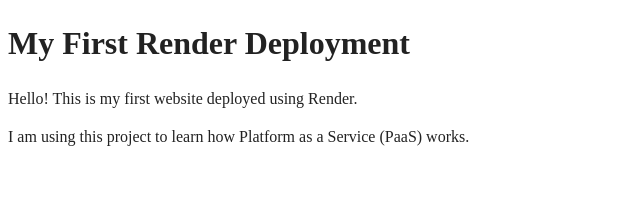
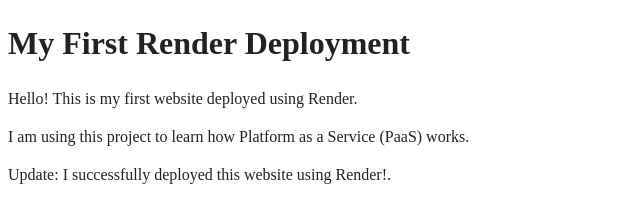
Before and after one commit to MayaAWS/RenderMeProject-First-, a website built with webpack: page index.html in a window 1280 px wide. Shown: the whole page, without its empty margins (0-640 px from the left). Built offline with nearby package versions, Linux system fonts and the light colour scheme.

Commit message:
Test Render automatic deployment

```diff
--- a/index.html
+++ b/index.html
@@ -28,6 +28,9 @@
   <p>Hello! This is my first website deployed using Render.</p>
 
   <p>I am using this project to learn how Platform as a Service (PaaS) works.</p>
+
+  <p>Update: I successfully deployed this website using Render!. </p>
+
 </body>
 
 </html>
```
